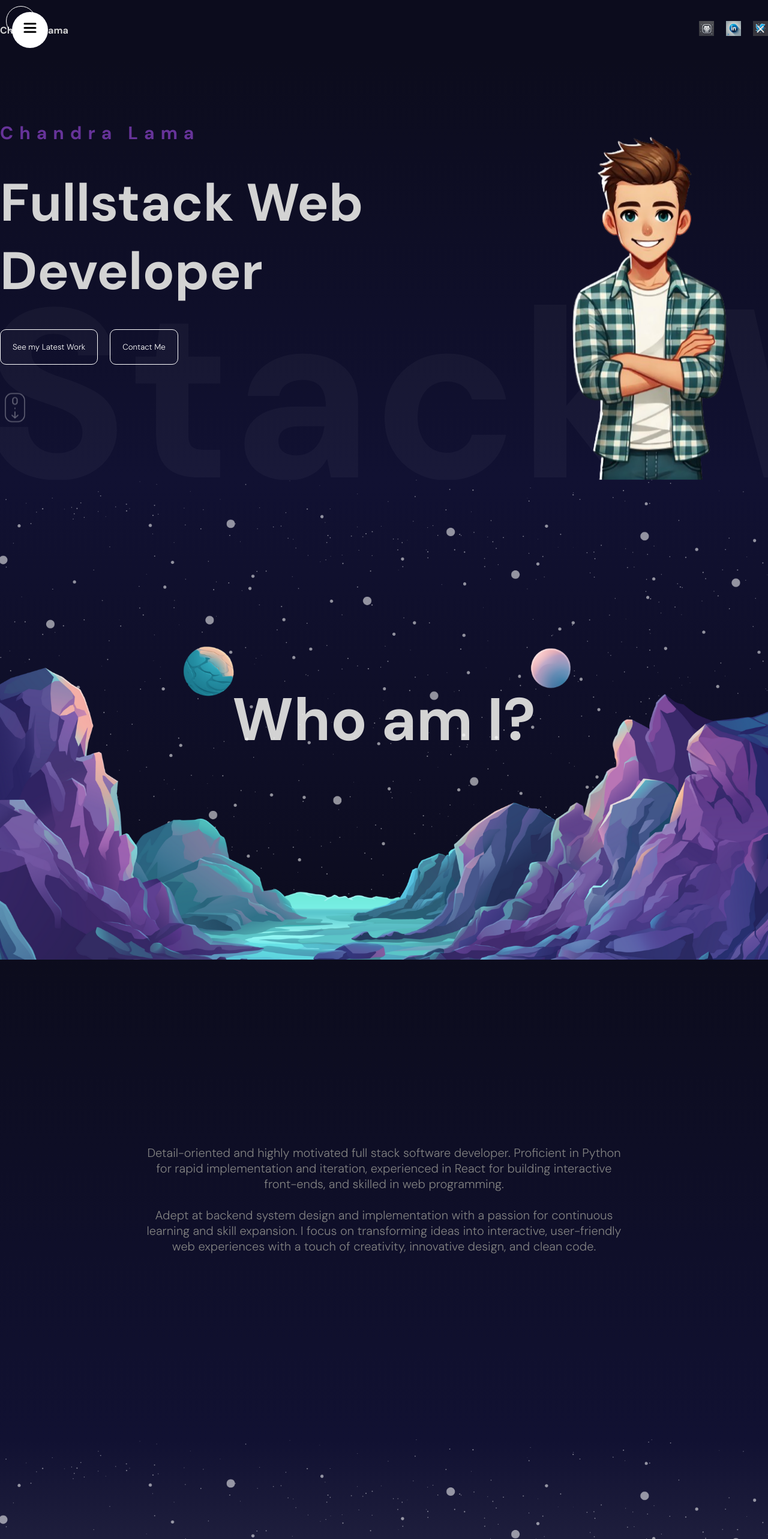
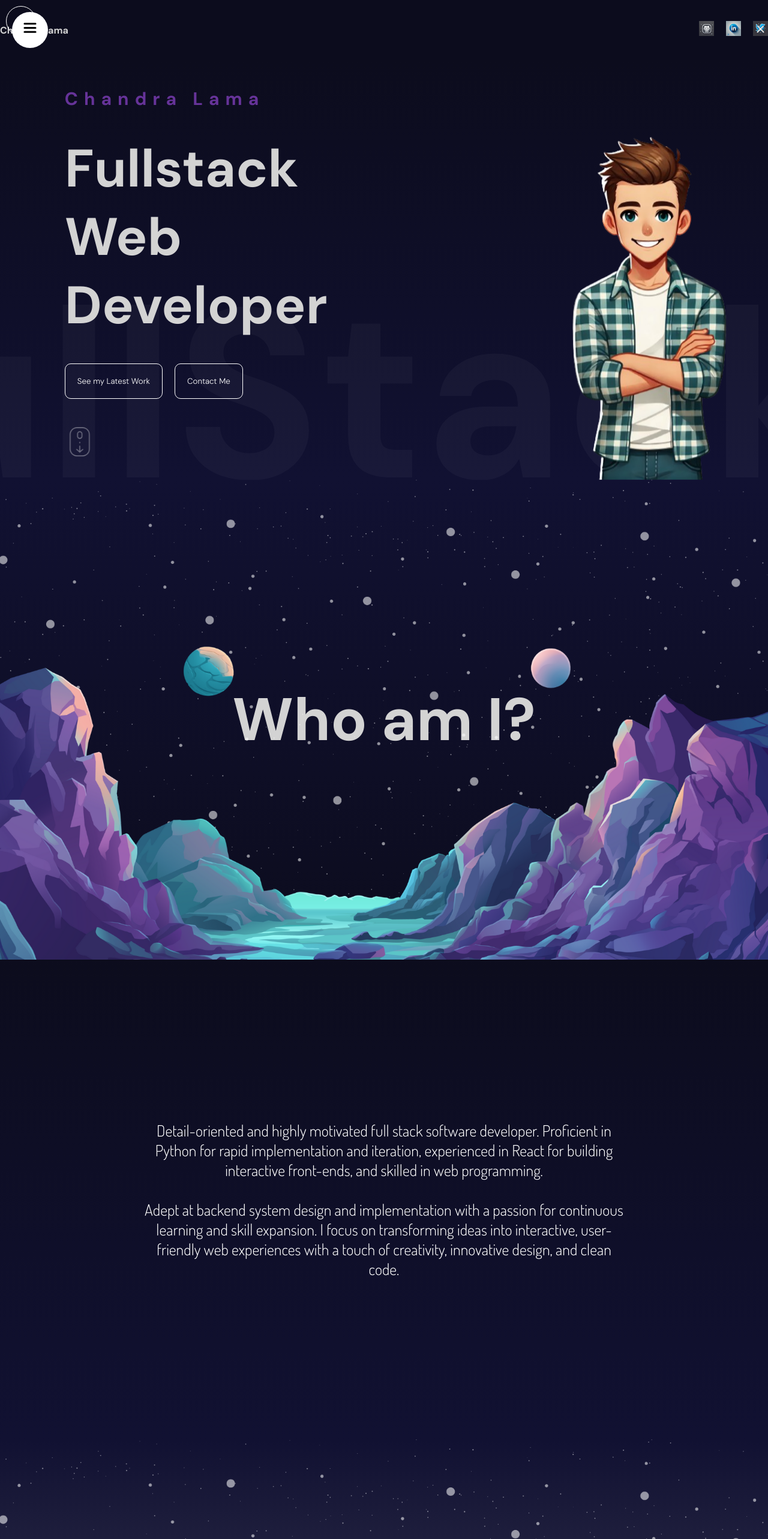
Before and after one commit to iamme24cl/portfolio, a React (Vite) app: page / in a window 1280 px wide. Shown: the top 2566 px of the page at 60% size. Built offline with nearby package versions, Linux system fonts and the light colour scheme.

Commit message:
changes to about section

```diff
--- a/src/App.jsx
+++ b/src/App.jsx
@@ -1,3 +1,4 @@
+import { useRef } from "react";
 import Navbar from "./components/navbar/Navbar";
 import Hero from "./components/hero/Hero";
 import Parallax from "./components/parallax/Parallax";
@@ -9,12 +10,15 @@ import "./app.scss"
 
 
 const App = () => {
+  const contactRef = useRef(null);
+  const portfolioRef = useRef(null);
+
   return (
     <div>
       <Cursor />
       <section id="Homepage">
         <Navbar />
-        <Hero />
+        <Hero contactRef={contactRef} portfolioRef={portfolioRef} />
       </section>
       <section id="About">
         <Parallax type={"about"}/>
@@ -25,9 +29,9 @@ const App = () => {
       <section id="Portfolio">
         <Parallax type={"portfolio"}/>
       </section>
-      <Portfolio />
+      <Portfolio ref={portfolioRef} />
       <section id="Contact">
-        <Contact />
+        <Contact ref={contactRef} />
       </section>
     </div>
   );
--- a/src/components/about/about.scss
+++ b/src/components/about/about.scss
@@ -1,22 +1,27 @@
+@import url('https://fonts.googleapis.com/css2?family=Dosis:wght@200..800&display=swap');
 @import "../../app.scss";
 
 .about {
   background: linear-gradient(180deg, #0c0c1d, #111132);
-  height: 100vh;
+  height: 100%;
   display: flex;
+  flex-direction: column;
   align-items: center;
   justify-content: center;
+  text-align: center;
+  position: relative;
 
   @include mobile {
     padding: 20px;
   }
 
   .textContainer {
-    width: 80%;
-    max-width: 800px;
+    flex: 1;
     display: flex;
     align-items: center;
     justify-content: center;
+    width: 80%;
+    max-width: 800px;
 
     @include mobile {
       width: 90%;
@@ -24,14 +29,17 @@
     }
 
     p {
+      font-family: "Dosis", sans-serif;
+      font-optical-sizing: auto;
+      font-style: normal;
       font-weight: 300;
-      font-size: 20px;
-      color: gray;
+      font-size: 26px;
+      color: white;
       text-align: center;
       margin: 0;
 
       @include mobile {
-        font-size: 16px;
+        font-size: 18px;
       }
     }
   }
--- a/src/components/contact/contact.scss
+++ b/src/components/contact/contact.scss
@@ -7,6 +7,7 @@
   display: flex;
   align-items: center;
   gap: 50px;
+  position: relative;
 
   @include mobile {
     width: 100%;
--- a/src/components/hero/Hero.jsx
+++ b/src/components/hero/Hero.jsx
@@ -31,13 +31,20 @@ const sliderVariants = {
     x: "-220%",
     transition: {
       repeat: Infinity,
-      repeatType:"mirror",
+      repeatType: "mirror",
       duration: 20,
     },
   },
 };
 
 const Hero = () => {
+  const handleScroll = () => {
+    window.scrollTo({
+      top: window.innerHeight,
+      behavior: "smooth",
+    });
+  };
+
   return (
     <div className="hero">
       <div className="wrapper">
@@ -48,20 +55,25 @@ const Hero = () => {
           animate="animate"
         >
           <motion.h2 variants={textVariants}>Chandra Lama</motion.h2>
-          <motion.h1 variants={textVariants}>
-            Fullstack Web Developer
-          </motion.h1>
+          <motion.h1 variants={textVariants}>Fullstack Web Developer</motion.h1>
           <motion.div variants={textVariants} className="buttons">
-            <motion.button variants={textVariants}>
-              See my Latest Work
-            </motion.button>
-            <motion.button variants={textVariants}>Contact Me</motion.button>
+            <a href="#Portfolio" className="button">
+              <motion.button variants={textVariants}>
+                See my Latest Work
+              </motion.button>
+            </a>
+            <a href="#Contact" className="button">
+              <motion.button variants={textVariants}>
+                Contact Me
+              </motion.button>
+            </a>
           </motion.div>
           <motion.img
             variants={textVariants}
             animate="scrollButton"
             src="/scroll.png"
-            alt=""
+            alt="Scroll Icon"
+            onClick={handleScroll}
           />
         </motion.div>
       </div>
@@ -74,7 +86,7 @@ const Hero = () => {
         FullStack Web Developer
       </motion.div>
       <div className="imageContainer">
-        <img src="/hero1.png" alt="" />
+        <img src="/hero1.png" alt="Hero" />
       </div>
     </div>
   );
--- a/src/components/hero/hero.scss
+++ b/src/components/hero/hero.scss
@@ -4,12 +4,16 @@
   height: calc(100vh - 100px);
   overflow: hidden;
   background: linear-gradient(180deg, #0c0c1d, #111132);
-  position: relative;
+  position: relative; // Ensure non-static position
+  display: flex; // Center the content horizontally and vertically
+  align-items: center;
+  justify-content: center;
 
   .wrapper {
     max-width: 1366px;
     height: 100%;
     margin: auto;
+    z-index: 1; // Ensure buttons are above other elements
 
     .textContainer {
       width: 50%;
@@ -18,6 +22,7 @@
       flex-direction: column;
       justify-content: center;
       gap: 40px;
+      position: relative; // Ensure non-static position
 
       @include mobile {
         height: 50%;
@@ -42,19 +47,31 @@
       }
 
       .buttons {
+        display: flex;
+        gap: 20px;
+
         button {
           padding: 20px;
           border: 1px solid white;
           border-radius: 10px;
           background-color: transparent;
           color: white;
-            margin-right: 20px;
           font-weight: 300;
           cursor: pointer;
+          transition: background-color 0.3s;
+
+          &:hover {
+            background-color: rgba(255, 255, 255, 0.1);
+          }
+
+          &:focus {
+            outline: none;
+          }
         }
       }
 
       img {
+        cursor: pointer;
         width: 50px;
       }
     }
@@ -65,6 +82,7 @@
     position: absolute;
     top: 0;
     right: 0;
+    z-index: 0; // Ensure image is behind other elements
 
     @include mobile {
       height: 50%;
@@ -73,7 +91,7 @@
       bottom: 0;
     }
 
-    img{
+    img {
       width: 100%;
       height: 100%;
       object-fit: contain;
@@ -88,5 +106,6 @@
     color: #ffffff09;
     width: 50%;
     font-weight: bold;
+    z-index: 0; // Ensure text is behind other elements
   }
 }
--- a/src/components/portfolio/Portfolio.jsx
+++ b/src/components/portfolio/Portfolio.jsx
@@ -67,7 +67,7 @@ const Single = ({ item }) => {
   const y = useTransform(scrollYProgress, [0, 1], [-300, 300]);
 
   return (
-    <section >
+    <section id="portfolio">
       <div className="container">
         <div className="wrapper">
           <div className="imageContainer" ref={ref}>
```
Lines whose indentation alone changed are shown as unchanged.
